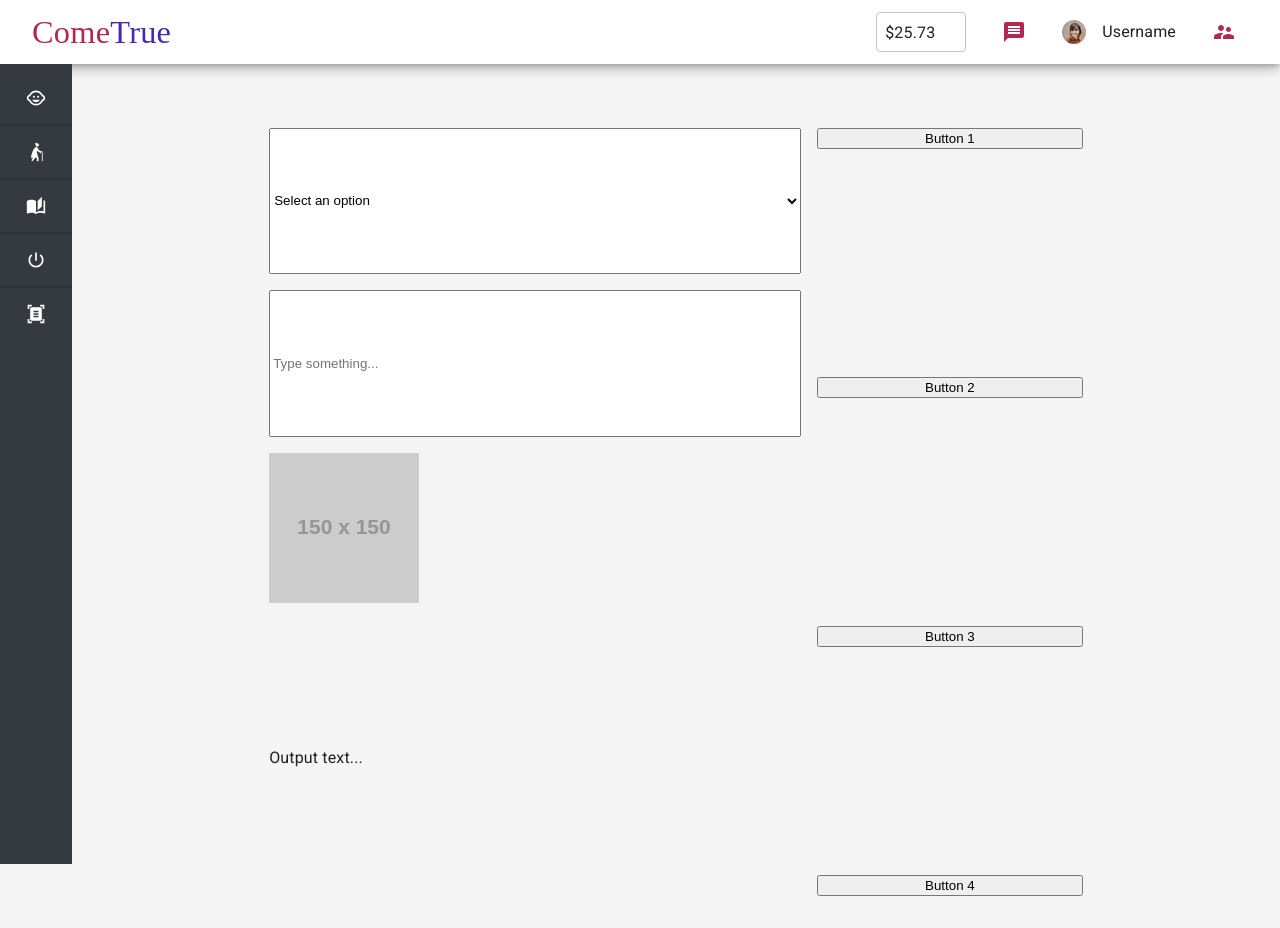
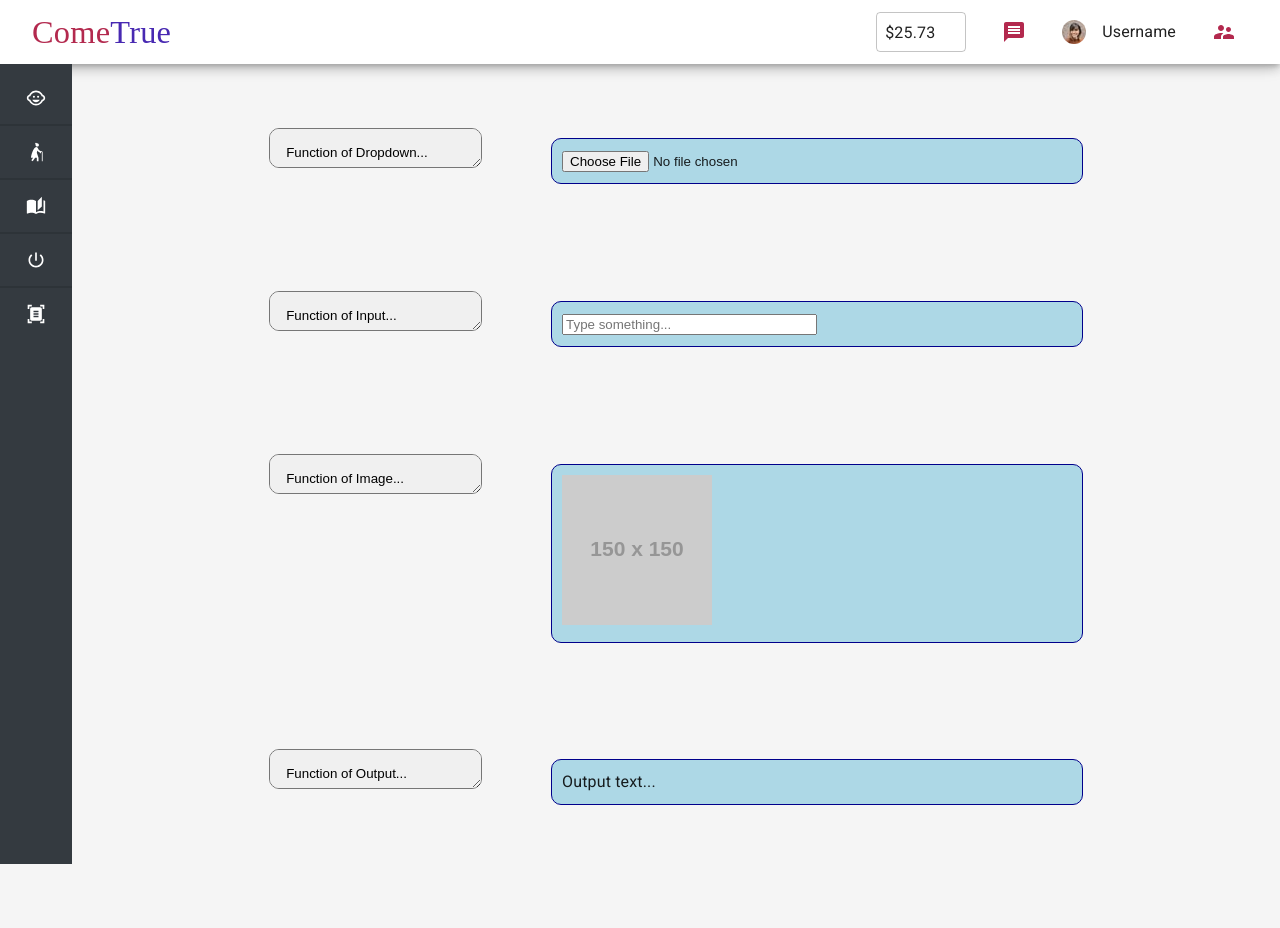
Before and after one commit to zetianluo/soulVerse, a React (Create React App) app in the folder frontend/: page /c/datacenter in a window 1280 px wide. Shown: the top 928 px of the page. Built offline with nearby package versions, Linux system fonts and the light colour scheme; a web font is replaced by a local one.

Commit message:
editted DataCenter

```diff
--- a/frontend/src/logged_in/components/chatbot/ChatbotVideo.js
+++ b/frontend/src/logged_in/components/chatbot/ChatbotVideo.js
@@ -114,7 +114,6 @@ export default props => {
 
   return (
     <div className={classes.appContainer}>
-      <h1 className={classes.title}>Your Title Here</h1>
       <div className={classes.frame}>
         <div className={classes.videoBox}>
           <Player
--- a/frontend/src/logged_in/components/datacenter/DataCenter.js
+++ b/frontend/src/logged_in/components/datacenter/DataCenter.js
@@ -1,53 +1,98 @@
-import React from 'react';
+import React, {useState} from 'react';
 import { makeStyles } from '@mui/styles';
 
 const useStyles = makeStyles({
   container: {
     display: 'grid',
-    gridTemplateColumns: '2fr 1fr',
+    gridTemplateColumns: '1fr 2fr',
     gap: '1rem',
     height: '100vh',
     padding: '1rem',
+    alignItems: 'start',
+  },
+  box: {
+    border: '1px solid darkblue',
+    borderRadius: '10px',
+    backgroundColor: 'lightblue',
+    padding: '10px',
+    margin: '10px 0',
   },
   dropdown: {
-    gridRow: '1 / 2',
+    width: '50%',
   },
   input: {
+    width: '50%',
+  },
+  description1: {
+    borderRadius: '10px',
+    gridRow: '1 / 2',
+    backgroundColor: '#f0f0f0',
+    padding: '1rem',
+    fontFamily: 'Arial, sans-serif',
+    width: '80%', // Adjust to control the width
+    height: '5vh', // Adjust to control the height
+
+  },
+  description2: {
+    borderRadius: '10px',
     gridRow: '2 / 3',
+    backgroundColor: '#f0f0f0',
+    padding: '1rem',
+    fontFamily: 'Arial, sans-serif',
+    width: '80%', // Adjust to control the width
+    height: '5vh', // Adjust to control the height
   },
-  image: {
+  description3: {
+    borderRadius: '10px',
     gridRow: '3 / 4',
+    backgroundColor: '#f0f0f0',
+    padding: '1rem',
+    fontFamily: 'Arial, sans-serif',
+    width: '80%', // Adjust to control the width
+    height: '5vh', // Adjust to control the height
   },
-  output: {
+  description4: {
+    borderRadius: '10px',
     gridRow: '4 / 5',
-  },
-  button: {
-    gridRow: '1 / 5',
-    display: 'flex',
-    flexDirection: 'column',
-    justifyContent: 'space-between',
+    backgroundColor: '#f0f0f0',
+    padding: '1rem',
+    fontFamily: 'Arial, sans-serif',
+    width: '80%', // Adjust to control the width
+    height: '5vh', // Adjust to control the height
   },
 });
 
-
 function DataCenter() {
   const classes = useStyles();
+  const [selectedFile, setSelectedFile] = useState(null);
+
+  const handleFileChange = (event) => {
+    setSelectedFile(event.target.files[0].name);
+  }
 
   return (
     <div className={classes.container}>
-      <select className={classes.dropdown}>
-        <option>Select an option</option>
-      </select>
-      <input className={classes.input} placeholder="Type something..." />
-      <img className={classes.image} src="https://via.placeholder.com/150" alt="example" />
-      <div className={classes.output}>Output text...</div>
+      <div className={classes.box}>
+        <input
+          type="file"
+          className={classes.dropdown}
+          onChange={handleFileChange}
+        />
+      </div>
+      <div className={classes.box}>
+        <input className={classes.input} placeholder="Type something..." />
+      </div>
+      <div className={classes.box}>
+        <img className={classes.image} src="https://via.placeholder.com/150" alt="example" />
+      </div>
+      <div className={classes.box}>
+        <div className={classes.output}>Output text...</div>
+      </div>
 
-      <div className={classes.button}>
-        <button>Button 1</button>
-        <button>Button 2</button>
-        <button>Button 3</button>
-        <button>Button 4</button>
-      </div>
+      <textarea className={classes.description1} readOnly value="Function of Dropdown..." />
+      <textarea className={classes.description2} readOnly value="Function of Input..." />
+      <textarea className={classes.description3} readOnly value="Function of Image..." />
+      <textarea className={classes.description4} readOnly value="Function of Output..." />
     </div>
   );
 }
```
